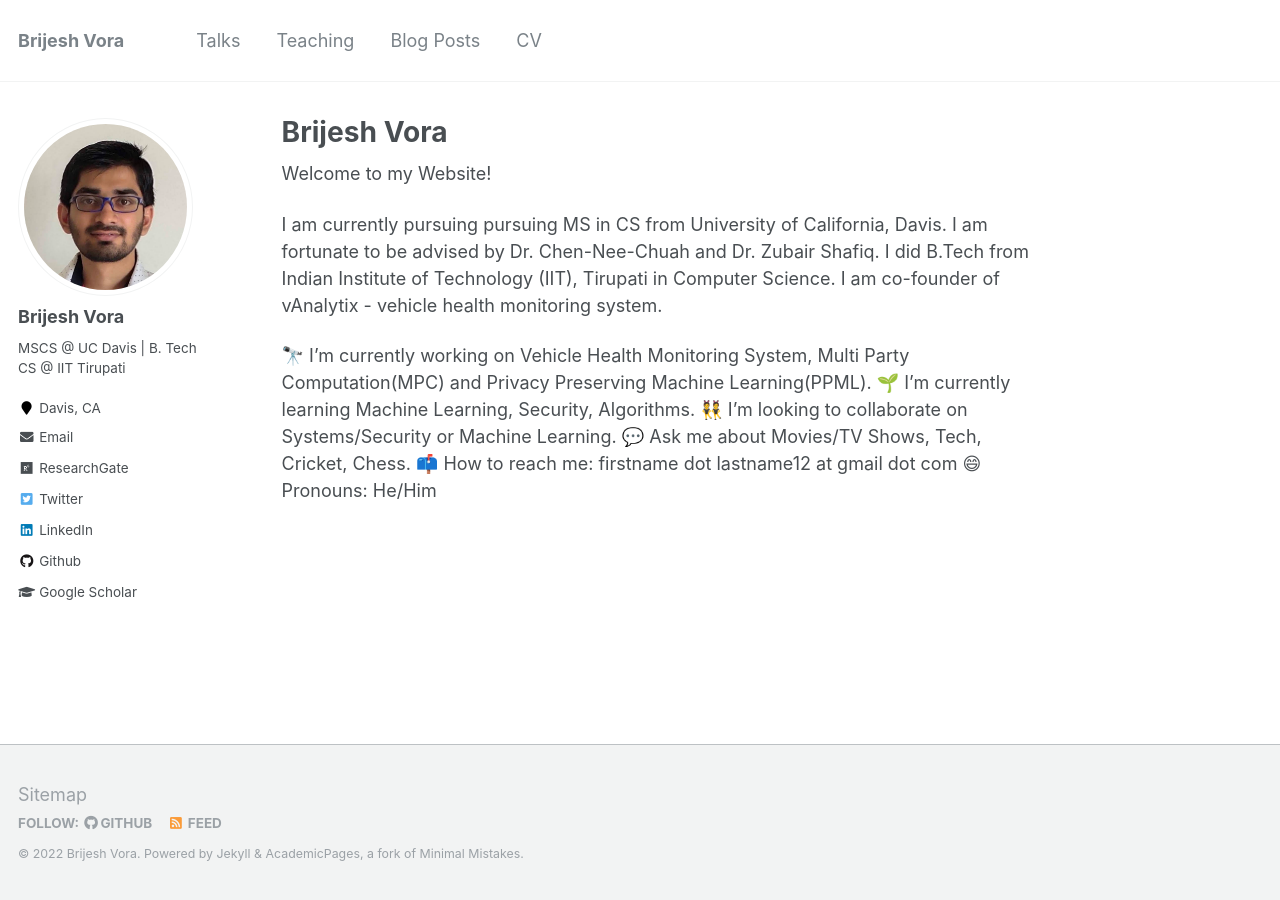
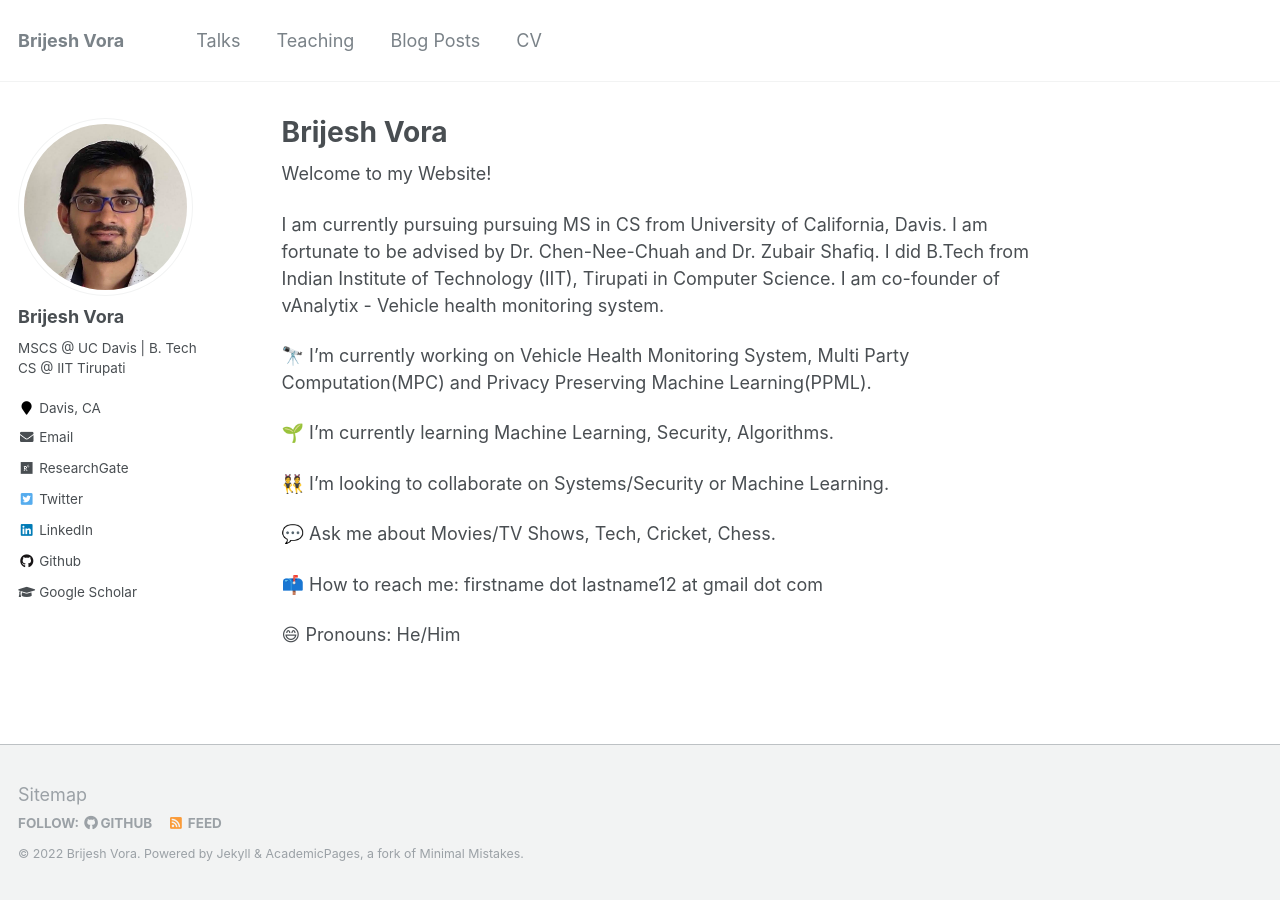
Before and after one commit to vorabrijesh/vorabrijesh.github.io, a Jekyll site: the page built from _pages/about.md, in a window 1280 px wide. Built offline with Jekyll 4.4.1, drawn with Linux system fonts in a browser that asks for light colours.

```diff
--- a/_pages/about.md
+++ b/_pages/about.md
@@ -10,13 +10,18 @@ redirect_from:
 
 Welcome to my Website!
 
-I am currently pursuing pursuing MS in CS from University of California, Davis. I am fortunate to be advised by Dr. Chen-Nee-Chuah and Dr. Zubair Shafiq.  I did B.Tech from Indian Institute of Technology (IIT), Tirupati in Computer Science. I am co-founder of vAnalytix - vehicle health monitoring system.
+I am currently pursuing pursuing MS in CS from University of California, Davis. I am fortunate to be advised by Dr. Chen-Nee-Chuah and Dr. Zubair Shafiq.  I did B.Tech from Indian Institute of Technology (IIT), Tirupati in Computer Science. I am co-founder of vAnalytix - Vehicle health monitoring system.
 
 🔭 I’m currently working on Vehicle Health Monitoring System, Multi Party Computation(MPC) and Privacy Preserving Machine Learning(PPML).
+
 🌱 I’m currently learning Machine Learning, Security, Algorithms.
+
 👯 I’m looking to collaborate on Systems/Security or Machine Learning.
+
 💬 Ask me about Movies/TV Shows, Tech, Cricket, Chess.
+
 📫 How to reach me: firstname dot lastname12 at gmail dot com
+
 😄 Pronouns: He/Him
 
 <!--
```
